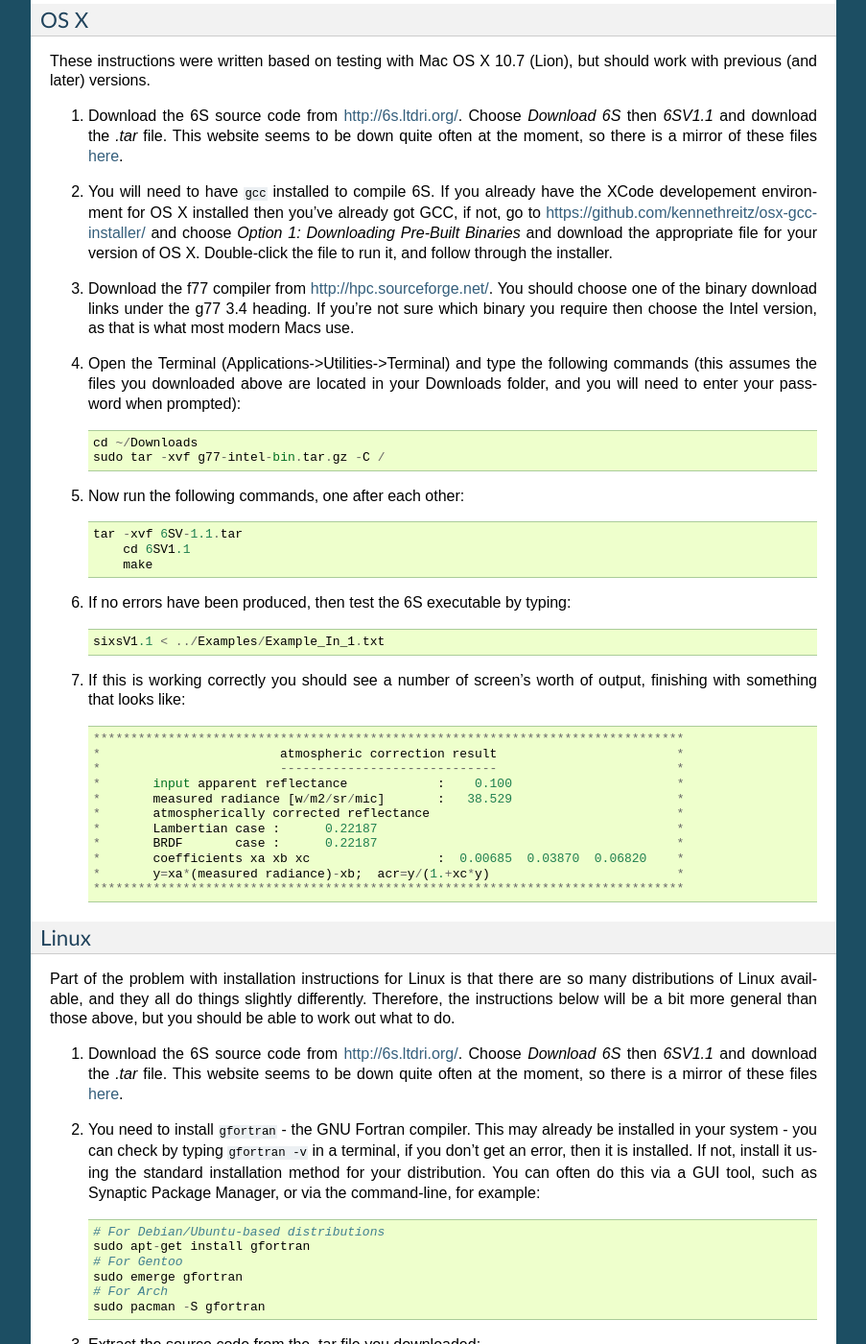
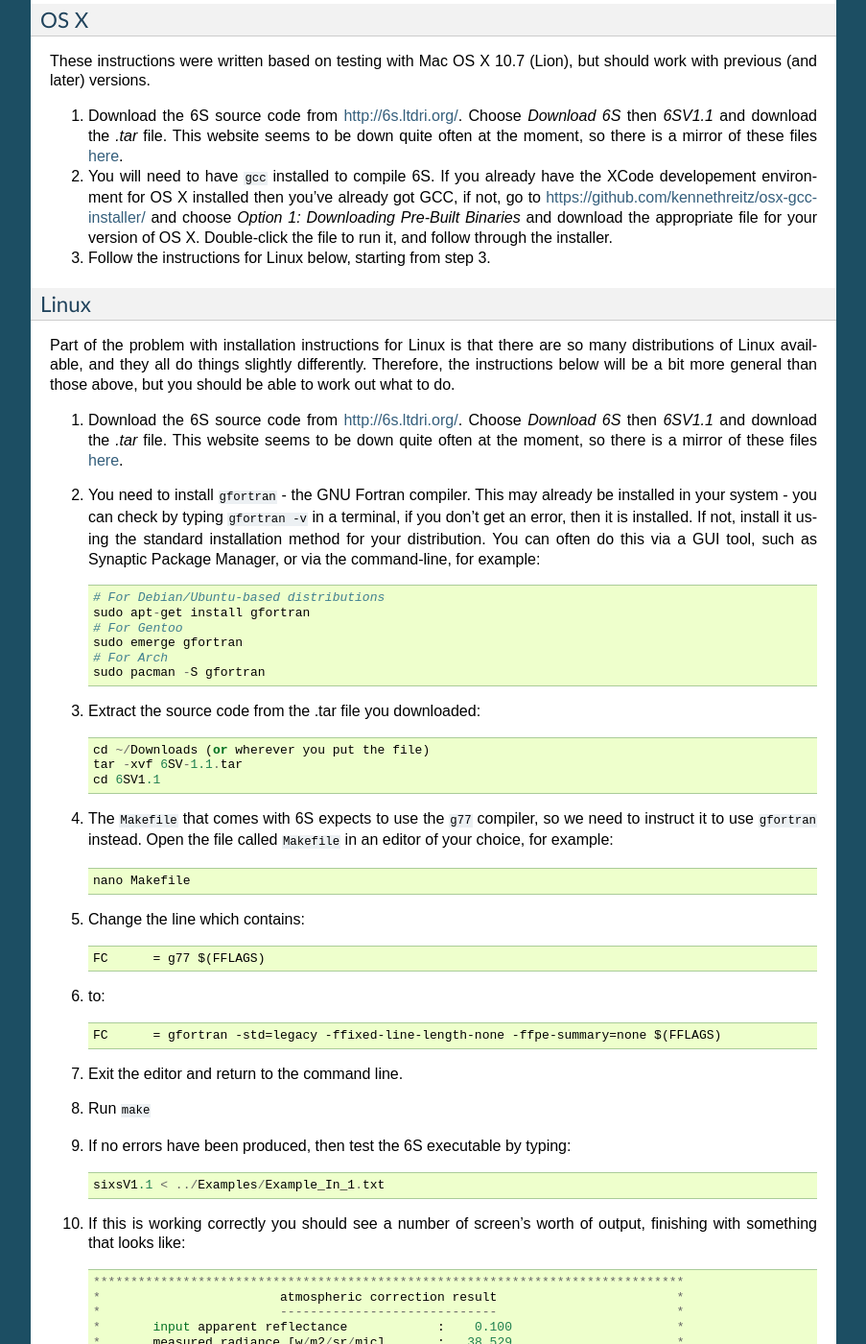
Before and after one commit to robintw/Py6S, a Sphinx documentation site: the page built from doc/source/installation.rst, in a window 1280 px wide and 1400 px high, scrolled down 2009 px. Shown: the whole window at 96% size, without its empty margins (198-1101 px from the left). Built offline with Sphinx 7.4.7, drawn with Linux system fonts in a browser that asks for light colours; some of the changed text lies outside the part shown.

Commit message:
Updated docs to partially unify OS X and Linux installation instructions, and to add -ffpe-summary=none

```diff
--- a/doc/source/installation.rst
+++ b/doc/source/installation.rst
@@ -79,36 +79,7 @@
 
 2. You will need to have ``gcc`` installed to compile 6S. If you already have the XCode developement environment for OS X installed then you've already got GCC, if not, go to https://github.com/kennethreitz/osx-gcc-installer/ and choose *Option 1: Downloading Pre-Built Binaries* and download the appropriate file for your version of OS X. Double-click the file to run it, and follow through the installer.
 
-3. Download the f77 compiler from http://hpc.sourceforge.net/. You should choose one of the binary download links under the g77 3.4 heading. If you're not sure which binary you require then choose the Intel version, as that is what most modern Macs use.
-
-4. Open the Terminal (Applications->Utilities->Terminal) and type the following commands (this assumes the files you downloaded above are located in your Downloads folder, and you will need to enter your password when prompted)::
-
-    cd ~/Downloads
-    sudo tar -xvf g77-intel-bin.tar.gz -C /
-
-5. Now run the following commands, one after each other::
-
-    tar -xvf 6SV-1.1.tar
-  	cd 6SV1.1
-  	make
-
-#. If no errors have been produced, then test the 6S executable by typing::
-
-    sixsV1.1 < ../Examples/Example_In_1.txt
-
-#. If this is working correctly you should see a number of screen's worth of output, finishing with something that looks like::
-
-    *******************************************************************************
-    *                        atmospheric correction result                        *
-    *                        -----------------------------                        *
-    *       input apparent reflectance            :    0.100                      *
-    *       measured radiance [w/m2/sr/mic]       :   38.529                      *
-    *       atmospherically corrected reflectance                                 *
-    *       Lambertian case :      0.22187                                        *
-    *       BRDF       case :      0.22187                                        *
-    *       coefficients xa xb xc                 :  0.00685  0.03870  0.06820    *
-    *       y=xa*(measured radiance)-xb;  acr=y/(1.+xc*y)                         *
-    *******************************************************************************
+3. Follow the instructions for Linux below, starting from step 3.
 
 Linux
 ^^^^^
@@ -143,7 +114,7 @@
 
 #. to::
 
-    FC      = gfortran -std=legacy -ffixed-line-length-none $(FFLAGS)
+    FC      = gfortran -std=legacy -ffixed-line-length-none -ffpe-summary=none $(FFLAGS)
 
 #. Exit the editor and return to the command line.
 
```
